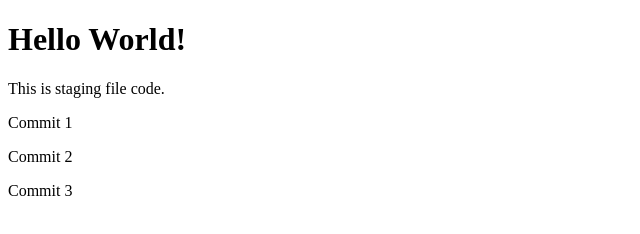
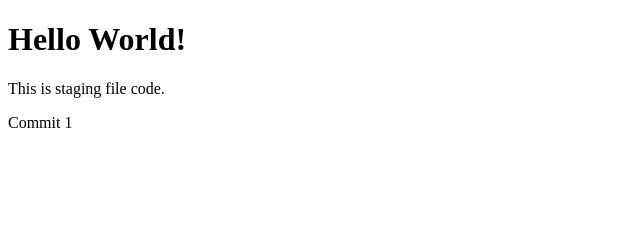
Before and after one commit to savanihd/github-demo, a plain HTML site: page index.html in a window 1280 px wide. Shown: the whole page, without its empty margins (0-640 px from the left). Drawn offline with Linux system fonts and the light colour scheme.

Commit message:
Revert "commit 2"
This reverts commit 0aa942325c6ee81c1fa2b3375fcc657f4e913f88.

```diff
--- a/index.html
+++ b/index.html
@@ -11,8 +11,6 @@
 <p>This is staging file code.</p>
 
 <p>Commit 1</p>
-<p>Commit 2</p>
-<p>Commit 3</p>
 
 </body>
 </html>
```
